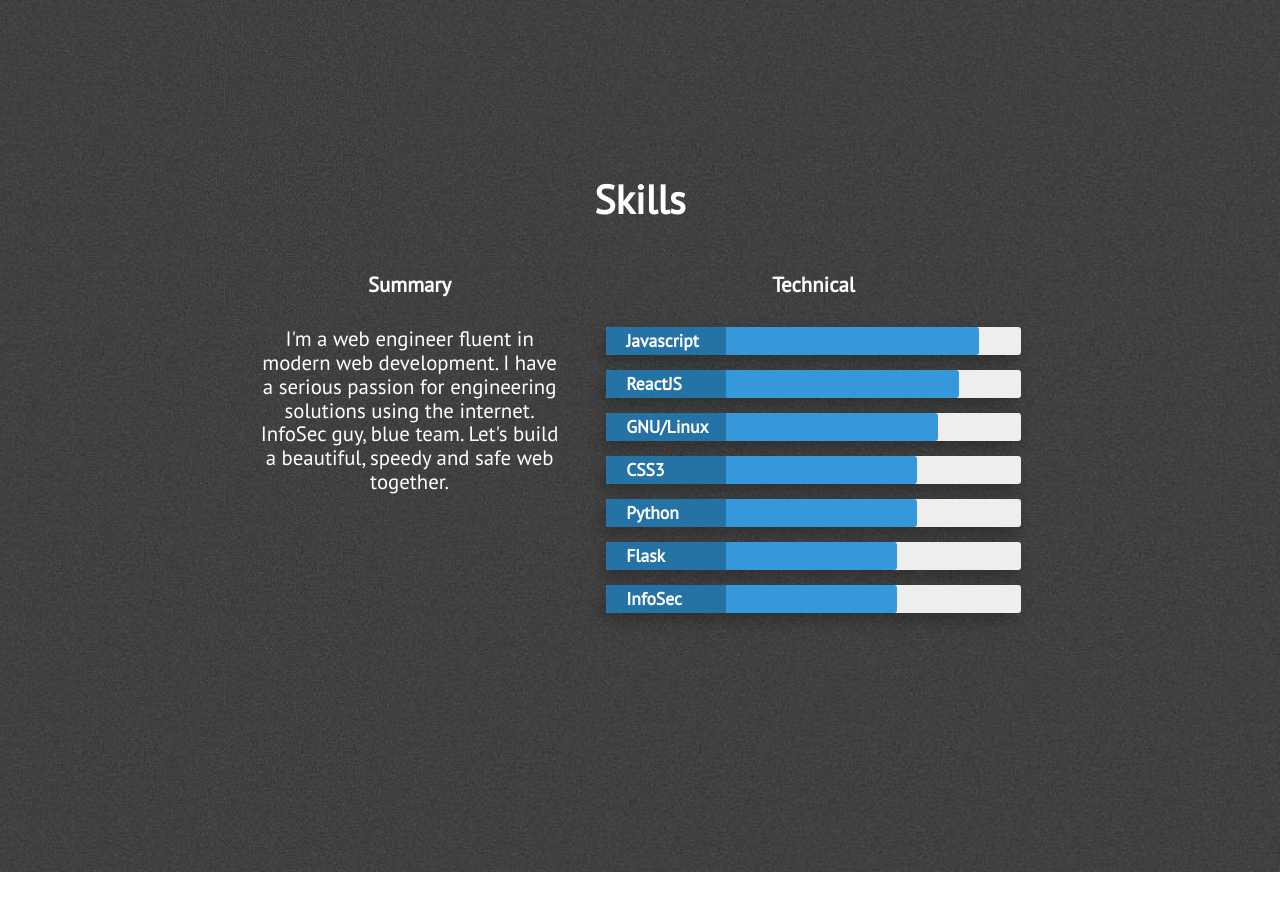
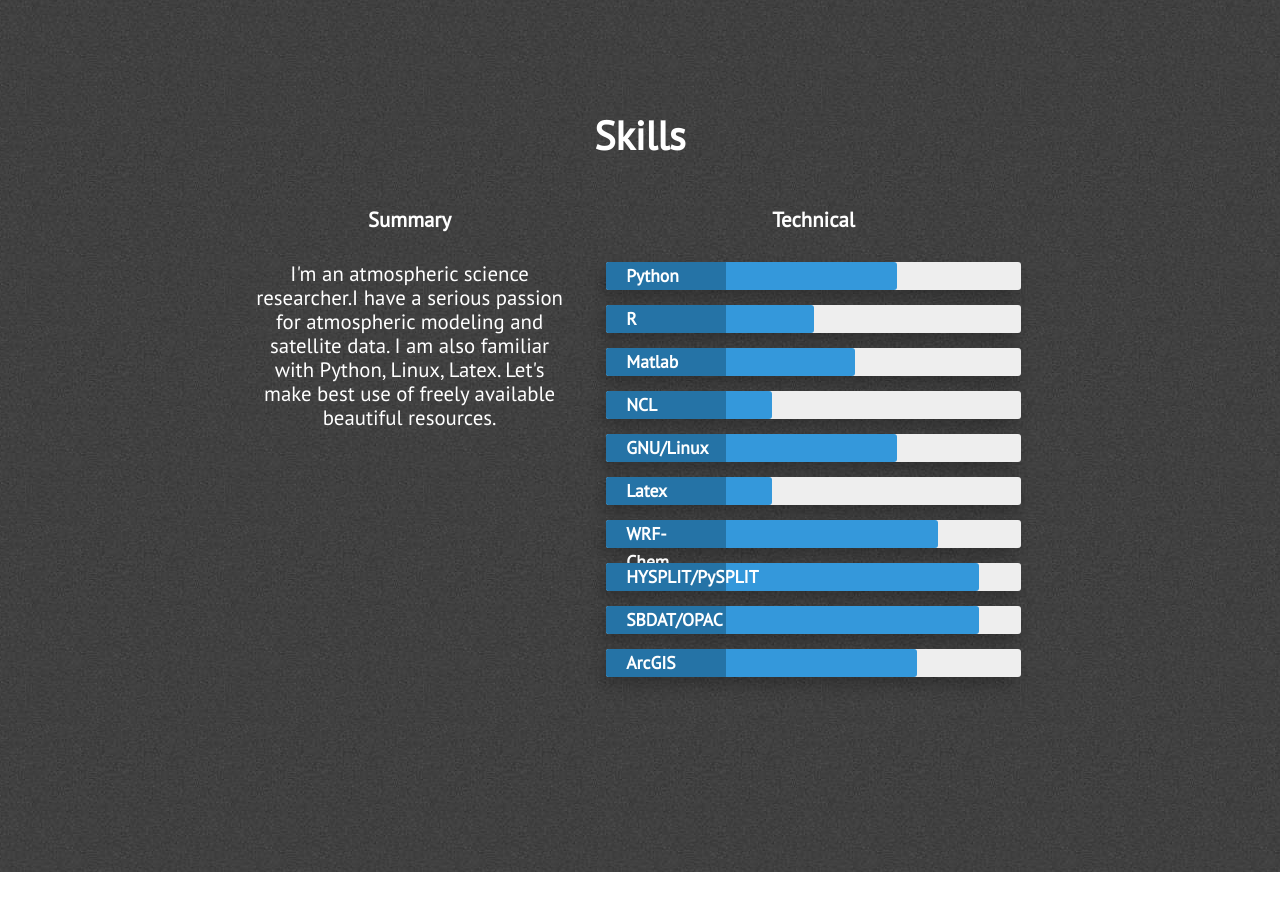
Before and after one commit to mukeshraeee/mukeshrai.github.io, a Jekyll site: the page built from index.html, in a window 1280 px wide and 900 px high, scrolled down 2028 px. Built offline with Jekyll 4.4.1, drawn with Linux system fonts in a browser that asks for light colours; nearby versions of some CDN libraries.

Commit message:
Update skills.html
initial commit

```diff
--- a/_includes/skills.html
+++ b/_includes/skills.html
@@ -8,45 +8,60 @@
                 <div class="what-i-do">
                     <h3 class="center-align skills-subsection">Summary</h3>
                     <p class="paragraph-text center-align">
-                        I'm a web engineer fluent in modern web development. I have a serious passion for engineering solutions using the internet. InfoSec guy, blue team. Let's build a beautiful, speedy and safe web together.
+                        I'm an atmospheric science researcher.I have a serious passion for atmospheric modeling and satellite data. I am also familiar with Python, Linux, Latex. Let's make best use of freely available beautiful resources.
                     </p>
                 </div>
                 <div class="technical-skills">
                     <h3 class="center-align skills-subsection">Technical</h3>
                     <div class="progress-bars">
-                        <div class="skillbar clearfix " data-percent="90%">
-                            <div class="skillbar-title" style="background: #2980b9;"><span>Javascript</span></div>
+                        <div class="skillbar clearfix " data-percent="70%">
+                            <div class="skillbar-title" style="background: #2980b9;"><span>Python</span></div>
                             <div class="skillbar-bar" style="background: #3498db;"></div>
                         </div> <!-- End Skill Bar -->
 
-                        <div class="skillbar clearfix " data-percent="85%">
-                            <div class="skillbar-title" style="background: #2980b9;"><span>ReactJS</span></div>
+                        <div class="skillbar clearfix " data-percent="50%">
+                            <div class="skillbar-title" style="background: #2980b9;"><span>R</span></div>
                             <div class="skillbar-bar" style="background: #3498db;"></div>
                         </div> <!-- End Skill Bar -->
 
-                        <div class="skillbar clearfix " data-percent="80%">
+                        <div class="skillbar clearfix " data-percent="60%">
+                            <div class="skillbar-title" style="background: #2980b9;"><span>Matlab</span></div>
+                            <div class="skillbar-bar" style="background: #3498db;"></div>
+                        </div> <!-- End Skill Bar -->
+
+                        <div class="skillbar clearfix " data-percent="40%">
+                            <div class="skillbar-title" style="background: #2980b9;"><span>NCL</span></div>
+                            <div class="skillbar-bar" style="background: #3498db;"></div>
+                        </div> <!-- End Skill Bar -->
+
+                        <div class="skillbar clearfix " data-percent="70%">
                             <div class="skillbar-title" style="background: #2980b9;"><span>GNU/Linux</span></div>
                             <div class="skillbar-bar" style="background: #3498db"></div>
                         </div> <!-- End Skill Bar -->
 
+                            <div class="skillbar clearfix " data-percent="40%">
+                            <div class="skillbar-title" style="background: #2980b9;"><span>Latex</span></div>
+                            <div class="skillbar-bar" style="background: #3498db"></div>
+                        </div> <!-- End Skill Bar -->
 
-                        <div class="skillbar clearfix " data-percent="75%">
-                            <div class="skillbar-title" style="background: #2980b9;"><span>CSS3</span></div>
+
+                        <div class="skillbar clearfix " data-percent="80%">
+                            <div class="skillbar-title" style="background: #2980b9;"><span>WRF-Chem</span></div>
+                            <div class="skillbar-bar" style="background: #3498db;"></div>
+                        </div> <!-- End Skill Bar -->
+
+                        <div class="skillbar clearfix " data-percent="90%">
+                            <div class="skillbar-title" style="background: #2980b9;"><span>HYSPLIT/PySPLIT</span></div>
+                            <div class="skillbar-bar" style="background: #3498db;"></div>
+                        </div> <!-- End Skill Bar -->
+
+                        <div class="skillbar clearfix " data-percent="90%">
+                            <div class="skillbar-title" style="background: #2980b9"><span>SBDAT/OPAC</span></div>
                             <div class="skillbar-bar" style="background: #3498db;"></div>
                         </div> <!-- End Skill Bar -->
 
                         <div class="skillbar clearfix " data-percent="75%">
-                            <div class="skillbar-title" style="background: #2980b9;"><span>Python</span></div>
-                            <div class="skillbar-bar" style="background: #3498db;"></div>
-                        </div> <!-- End Skill Bar -->
-
-                        <div class="skillbar clearfix " data-percent="70%">
-                            <div class="skillbar-title" style="background: #2980b9"><span>Flask</span></div>
-                            <div class="skillbar-bar" style="background: #3498db;"></div>
-                        </div> <!-- End Skill Bar -->
-
-                        <div class="skillbar clearfix " data-percent="70%">
-                            <div class="skillbar-title" style="background: #2980b9"><span>InfoSec</span></div>
+                            <div class="skillbar-title" style="background: #2980b9"><span>ArcGIS</span></div>
                             <div class="skillbar-bar" style="background: #3498db"></div>
                         </div> <!-- End Skill Bar -->
                     </div>
```
